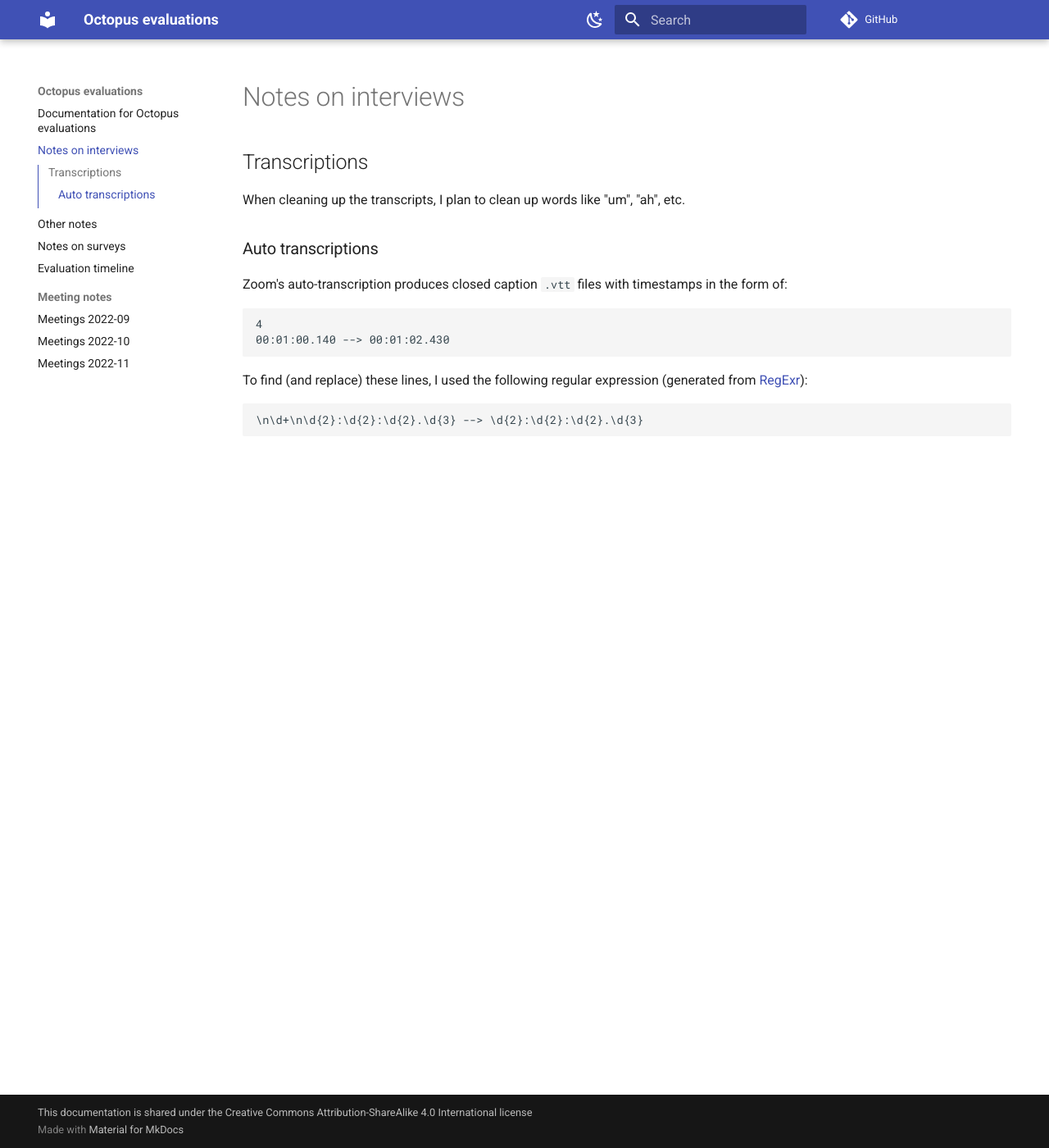
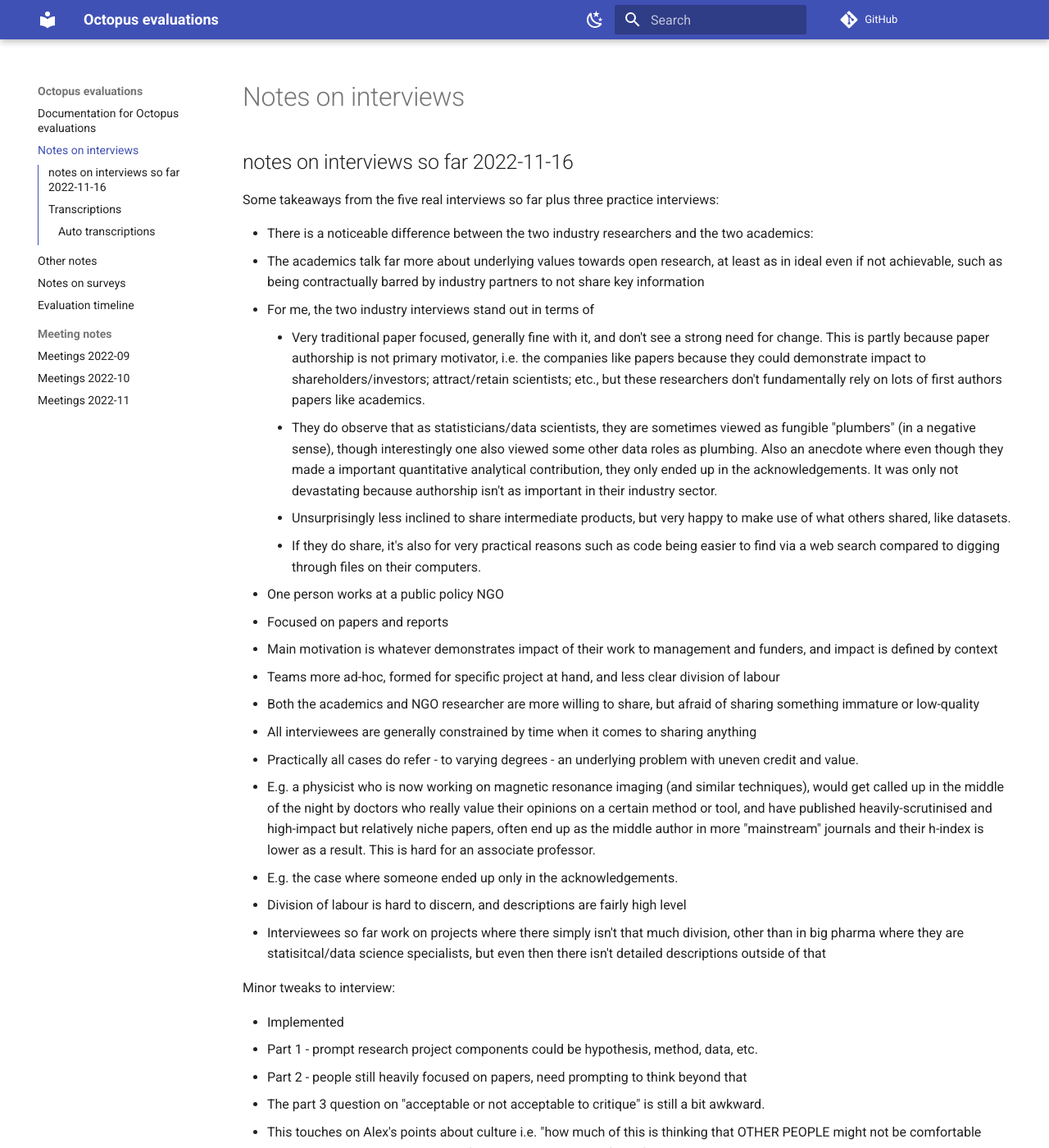
Before and after one commit to penyuan/octopus-bristol-docs, an MkDocs documentation site: the page built from docs/interview-notes.md, in a window 1280 px wide and 1400 px high. Shown: the whole window at 82% size. Built offline with MkDocs 1.6.1 and Material for MkDocs 9.7.7, drawn with Linux system fonts in a browser that asks for light colours; comment, search, counter and statistics services are not loaded; some of the changed text lies outside the part shown.

Commit message:
Add interview summary notes 2022-11-16

```diff
--- a/docs/interview-notes.md
+++ b/docs/interview-notes.md
@@ -1,6 +1,35 @@
 # Notes on interviews
 
+## notes on interviews so far 2022-11-16
 
+Some takeaways from the five real interviews so far plus three practice interviews:
+
+* There is a noticeable difference between the two industry researchers and the two academics:
+  * The academics talk far more about underlying values towards open research, at least as in ideal even if not achievable, such as being contractually barred by industry partners to not share key information
+  * For me, the two industry interviews stand out in terms of
+    * Very traditional paper focused, generally fine with it, and don't see a strong need for change. This is partly because paper authorship is not primary motivator, i.e. the companies like papers because they could demonstrate impact to shareholders/investors; attract/retain scientists; etc., but these researchers don't fundamentally rely on lots of first authors papers like academics.
+    * They do observe that as statisticians/data scientists, they are sometimes viewed as fungible "plumbers" (in a negative sense), though interestingly one also viewed some other data roles as plumbing. Also an anecdote where even though they made a important quantitative analytical contribution, they only ended up in the acknowledgements. It was only not devastating because authorship isn't as important in their industry sector.
+    * Unsurprisingly less inclined to share intermediate products, but very happy to make use of what others shared, like datasets.
+    * If they do share, it's also for very practical reasons such as code being easier to find via a web search compared to digging through files on their computers.
+* One person works at a public policy NGO
+  * Focused on papers and reports
+  * Main motivation is whatever demonstrates impact of their work to management and funders, and impact is defined by context
+  * Teams more ad-hoc, formed for specific project at hand, and less clear division of labour
+* Both the academics and NGO researcher are more willing to share, but afraid of sharing something immature or low-quality
+* All interviewees are generally constrained by time when it comes to sharing anything
+* Practically all cases do refer - to varying degrees - an underlying problem with uneven credit and value.
+  * E.g. a physicist who is now working on magnetic resonance imaging (and similar techniques), would get called up in the middle of the night by doctors who really value their opinions on a certain method or tool, and have published heavily-scrutinised and high-impact but relatively niche papers, often end up as the middle author in more "mainstream" journals and their h-index is lower as a result. This is hard for an associate professor.
+  * E.g. the case where someone ended up only in the acknowledgements.
+* Division of labour is hard to discern, and descriptions are fairly high level
+  * Interviewees so far work on projects where there simply isn't that much division, other than in big pharma where they are statisitcal/data science specialists, but even then there isn't detailed descriptions outside of that
+
+Minor tweaks to interview:
+
+* Implemented
+  * Part 1 - prompt research project components could be hypothesis, method, data, etc.
+  * Part 2 - people still heavily focused on papers, need prompting to think beyond that
+* The part 3 question on "acceptable or not acceptable to critique" is still a bit awkward.
+  * This touches on Alex's points about culture i.e. "how much of this is thinking that OTHER PEOPLE might not be comfortable aand how much is a true personal feeling" -> I think it's the fear of sharing something incomplete/immature and how that's perceived; plus being scooped.
 
 ## Transcriptions
 
```
